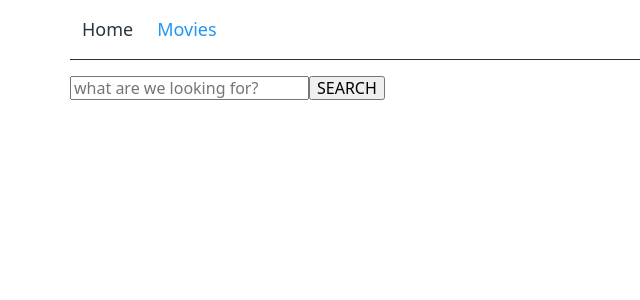
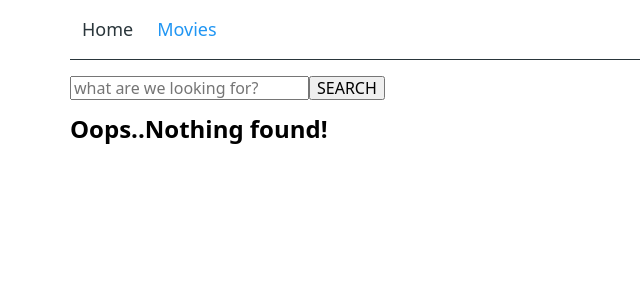
Before and after one commit to APilganchuk/goit-react-hw-04-movies, a React (Create React App) app: page /movies in a window 1280 px wide. Shown: the top 300 px of the page, without its empty margins (0-640 px from the left). Built offline with nearby package versions, Linux system fonts and the light colour scheme.

Commit message:
minor fix

```diff
--- a/src/components/views/MoviesPage.js
+++ b/src/components/views/MoviesPage.js
@@ -45,7 +45,7 @@ export default function MoviesPage() {
       </button>
 
       <ul style={{ marginTop: 15 }}>
-        {movies.length > 0 &&
+        {movies.length > 0 ? (
           movies.map(movie => (
             <li key={movie.id}>
               <Link
@@ -60,7 +60,10 @@ export default function MoviesPage() {
                 {movie.title}
               </Link>
             </li>
-          ))}
+          ))
+        ) : (
+          <h2>Oops..Nothing found!</h2>
+        )}
       </ul>
       <ToastContainer autoClose={3000} style={{ color: 'black' }} transition={Zoom} />
     </>
```
